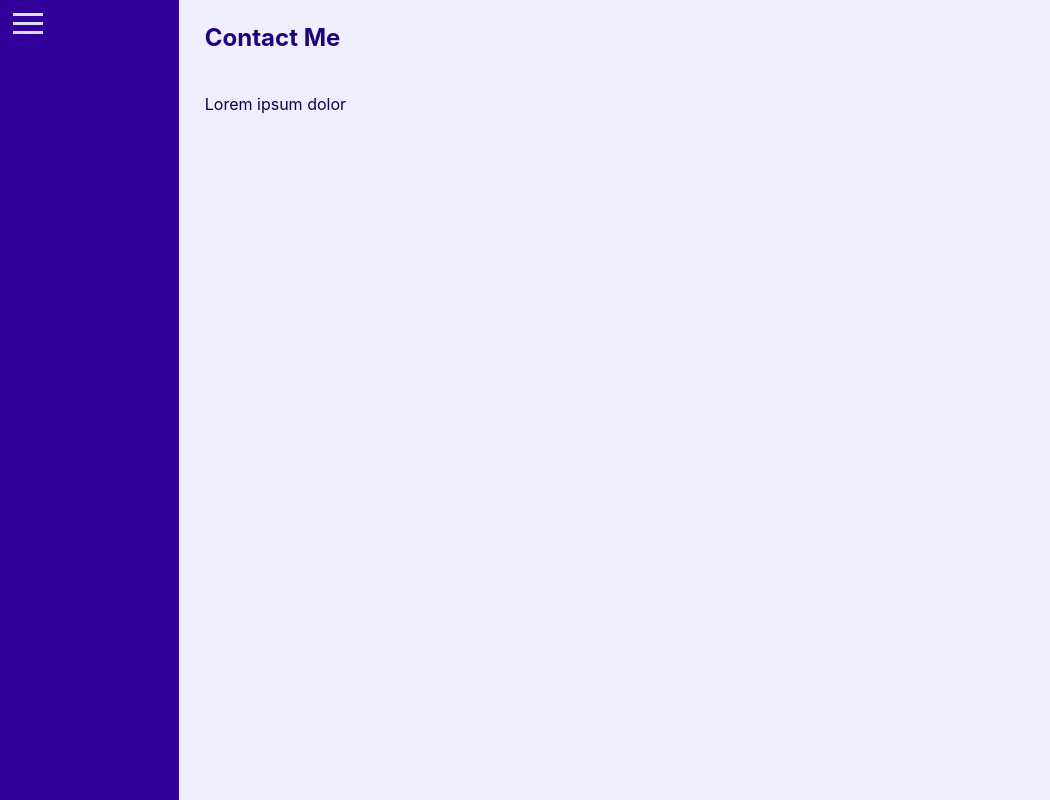
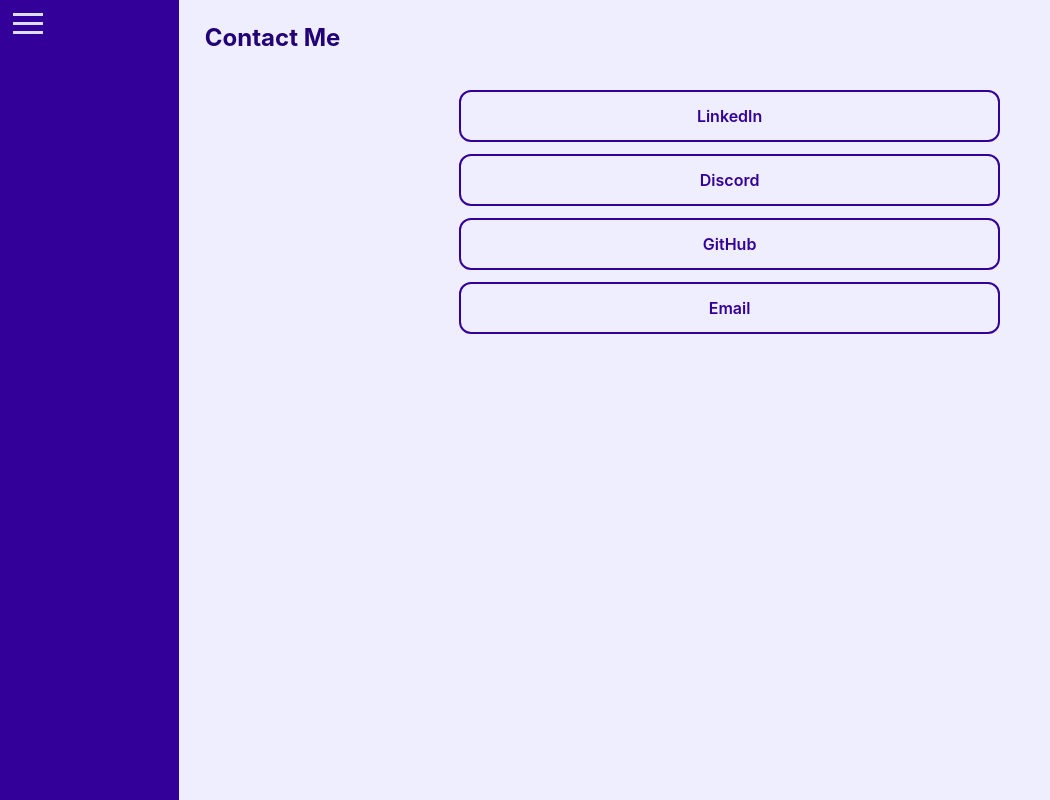
Before and after one commit to michaelklassen02/portfolio-website, a React (Vite) app: page /contact in a window 1280 px wide. Shown: the whole page, without its empty margins (0-1050 px from the left). Built offline with nearby package versions, Linux system fonts and the light colour scheme.

Commit message:
contact page

```diff
--- a/src/components/Contact.tsx
+++ b/src/components/Contact.tsx
@@ -1,4 +1,5 @@
 import '../styles/Page.css'
+import ContactButton from './ContactButton'
 
 export default function Contact () {
     return (
@@ -6,9 +7,12 @@
             <h2>
                 Contact Me
             </h2>
-            <p>
-                Lorem ipsum dolor
-            </p>
+            <div className='container'>
+                <ContactButton name='LinkedIn' link='https://www.linkedin.com/in/michael-klassen-510094327/'/>
+                <ContactButton name='Discord' link='https://www.discordapp.com/users/839551803589918771'/>
+                <ContactButton name='GitHub' link='https://github.com/michaelklassen02'/>
+                <ContactButton name='Email' link='mailto:mkuvic02@gmail.com'/>
+            </div>
         </div>
     )
 }
--- /dev/null
+++ b/src/components/ContactButton.tsx
@@ -0,0 +1,10 @@
+import '../styles/Button.css'
+import { ContactButtonProps } from '../types/propTypes'
+
+export default function MenuButton (props: ContactButtonProps) {
+    return (
+        <div className='contact button'>
+            <a href={props.link} target='_blank' className='button-text'>{props.name}</a>
+        </div>
+    )
+}
--- a/src/components/MenuButton.tsx
+++ b/src/components/MenuButton.tsx
@@ -1,10 +1,10 @@
-import '../styles/MenuButton.css'
+import '../styles/Button.css'
 import {Link} from 'react-router-dom'
 import {MenuButtonProps} from '../types/propTypes.tsx'
 
 export default function MenuButton (props: MenuButtonProps) {
     return (
-        <div className='button'>
+        <div className='menu button'>
             <Link to={props.link} className='button-text'>{props.name}</Link>
         </div>
     )
--- /dev/null
+++ b/src/styles/Button.css
@@ -0,0 +1,39 @@
+.button {
+    outline: 2px solid #330099;
+    background-color: #EEEEFF;
+
+    .button-text {
+        color: #330099;
+        text-align: center;
+    }
+}
+
+.menu {
+    margin: 10px;
+    border-radius: 5px;
+
+    .button-text {
+        padding: 7px;
+    }
+}
+
+.contact {
+    border-radius: 10px;
+    margin-left: 20vw;
+    margin-right: 20vw;
+    height: 6vh;
+    line-height: 6vh;
+    margin-top: 2vh;
+
+    .button-text {
+        font-weight: 600;
+    }
+}
+
+.button:hover {
+    background-color: #330099;
+
+    .button-text {
+        color: #DDDDFF;
+    }
+}
--- a/src/styles/MenuButton.css
+++ /dev/null
@@ -1,19 +0,0 @@
-.button {
-    margin: 10px;
-    outline: 2px solid #330099;
-    background-color: #EEEEFF;
-    border-radius: 5px;
-
-    .button-text {
-        color: #330099;
-        padding: 7px;
-    }
-}
-
-.button:hover {
-    background-color: #330099;
-
-    .button-text {
-        color: #DDDDFF;
-    }
-}
--- a/src/styles/Page.css
+++ b/src/styles/Page.css
@@ -21,4 +21,9 @@
         padding-left: 16vw;
         padding-right: 2vw;
     }
+
+    .container {
+        padding-left: 16vw;
+        padding-right: 2vw;
+    }
 }
--- a/src/types/propTypes.tsx
+++ b/src/types/propTypes.tsx
@@ -4,6 +4,11 @@
 }
 
 export interface MenuButtonProps {
+    name: string;
+    link: string;
+}
+
+export interface ContactButtonProps {
     name: string;
     link: string;
 }
```
